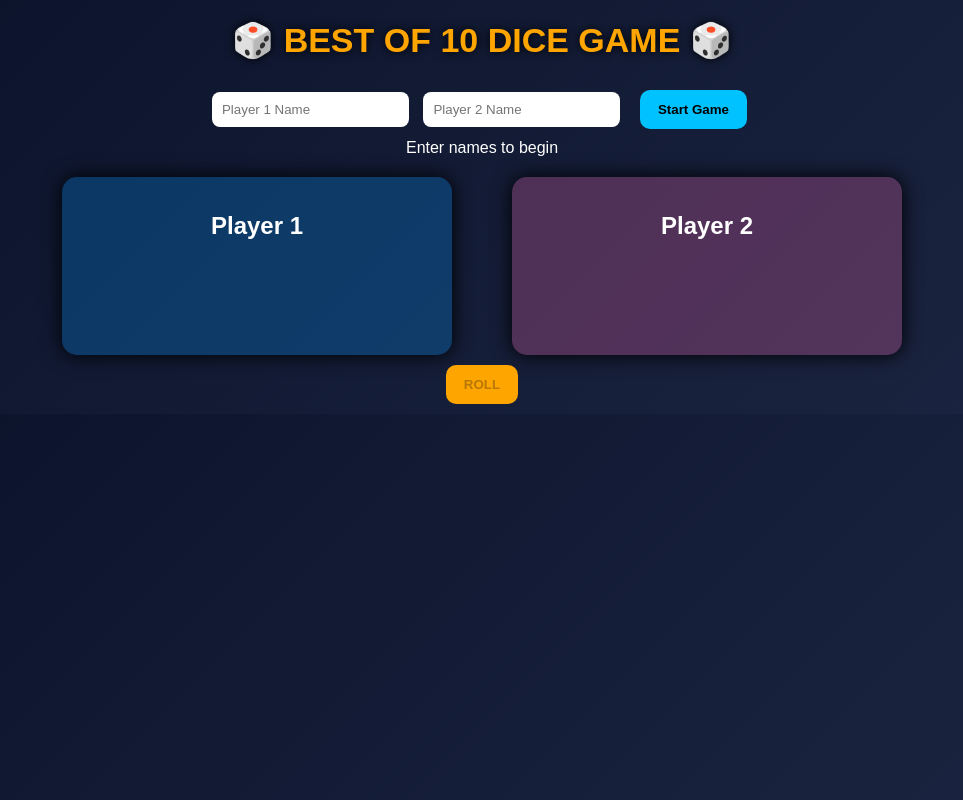
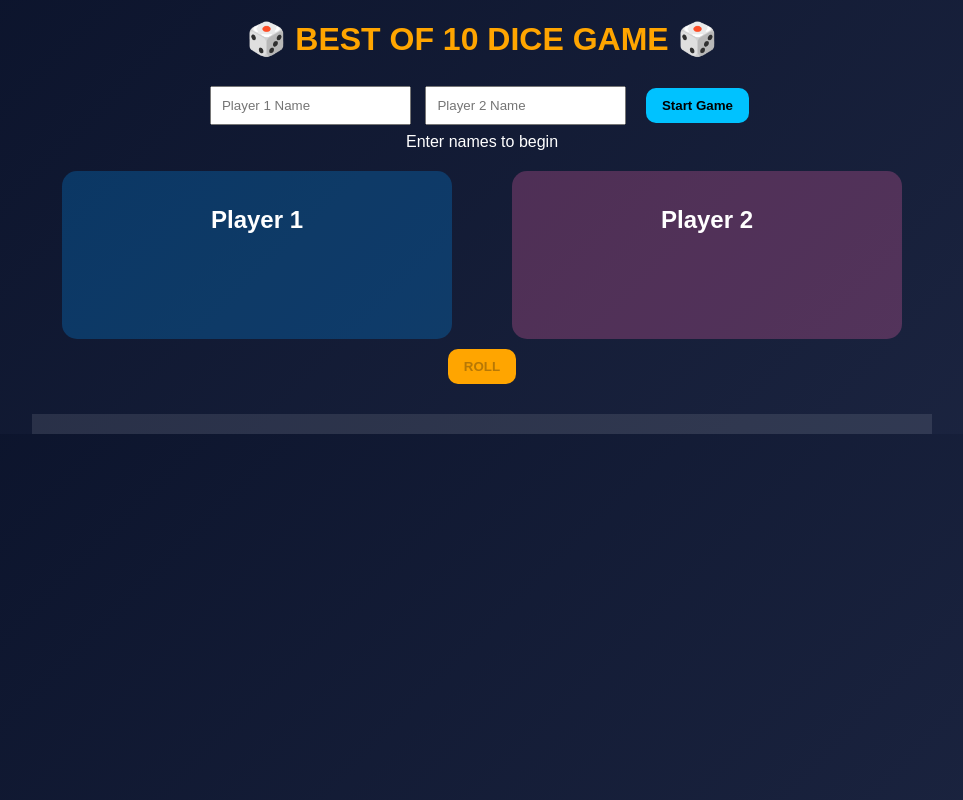
Before and after one commit to cameronmyers1964/dice-game, a plain HTML site: page index.html in a window 1280 px wide. Shown: the whole page, without its empty margins (158-1121 px from the left). Drawn offline with Linux system fonts and the light colour scheme.

Commit message:
Update style.css

```diff
--- a/style.css
+++ b/style.css
@@ -1,17 +1,16 @@
 body {
   margin: 0;
-  font-family: Arial, sans-serif;
+  font-family: Arial;
   background: linear-gradient(135deg, #0b132b, #1c2541);
   color: white;
   text-align: center;
 }
 
 .header {
-  font-size: 34px;
+  font-size: 32px;
   font-weight: bold;
   padding: 20px;
   color: orange;
-  text-shadow: 0 0 10px black;
 }
 
 .container {
@@ -22,30 +21,20 @@ body {
 .setup input {
   padding: 10px;
   margin: 5px;
-  border-radius: 8px;
+}
+
+button {
+  padding: 10px 16px;
+  margin: 10px;
+  font-weight: bold;
+  cursor: pointer;
+  border-radius: 10px;
   border: none;
 }
 
-button {
-  padding: 12px 18px;
-  margin: 10px;
-  border-radius: 10px;
-  border: none;
-  cursor: pointer;
-  font-weight: bold;
-}
-
-#startBtn {
-  background: #00c2ff;
-}
-
-#rollBtn {
-  background: orange;
-}
-
-#resetBtn {
-  background: #00c2ff;
-}
+#startBtn { background: #00c2ff; }
+#rollBtn { background: orange; }
+#resetBtn { background: hotpink; }
 
 .players {
   display: flex;
@@ -57,7 +46,6 @@ button {
   width: 40%;
   padding: 15px;
   border-radius: 15px;
-  box-shadow: 0 0 20px black;
 }
 
 .blue { background: rgba(0,150,255,0.25); }
@@ -66,7 +54,6 @@ button {
 .diceRow {
   display: flex;
   justify-content: center;
-  margin: 10px;
 }
 
 .dice {
@@ -74,25 +61,14 @@ button {
   height: 60px;
   margin: 5px;
   background-size: cover;
-  background-position: center;
 }
 
-.rolling {
-  font-size: 22px;
-  color: lime;
-  font-weight: bold;
-  margin: 10px;
-}
+.hidden { display: none; }
 
-.hidden {
-  display: none;
-}
-
-.history {
+#history {
   margin-top: 20px;
+  padding: 10px;
   background: rgba(255,255,255,0.1);
-  padding: 10px;
-  border-radius: 10px;
   max-height: 200px;
   overflow-y: auto;
 }
```
